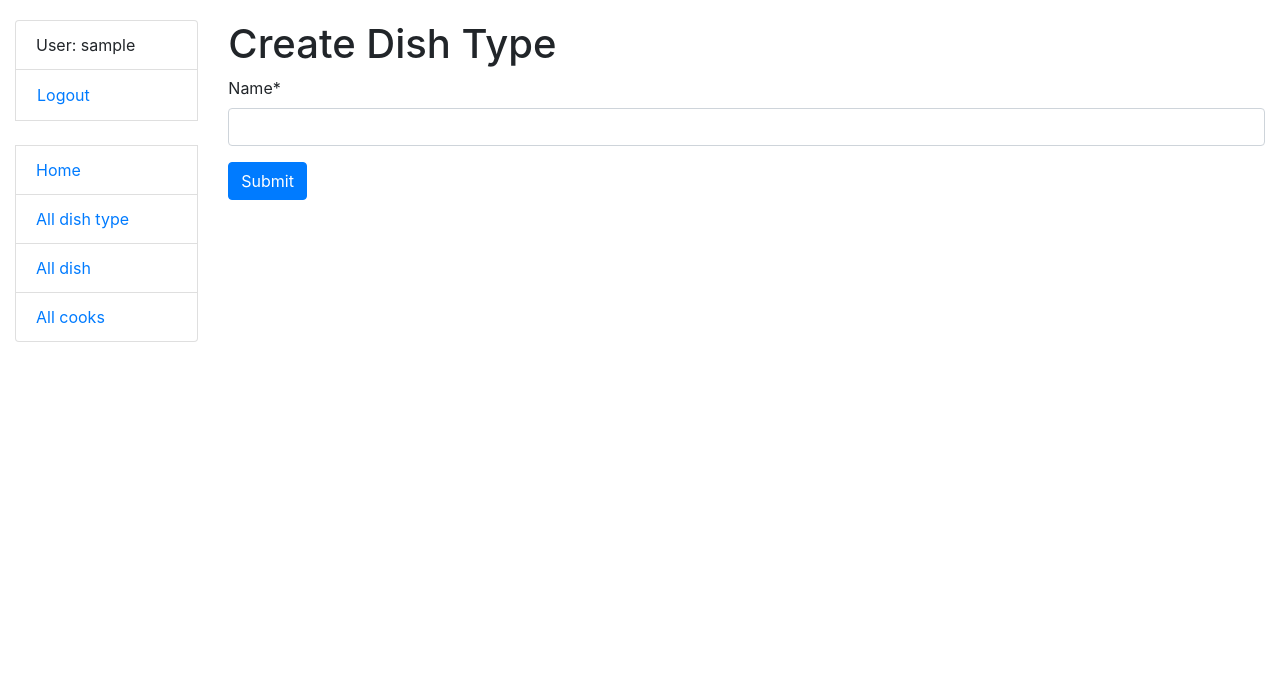
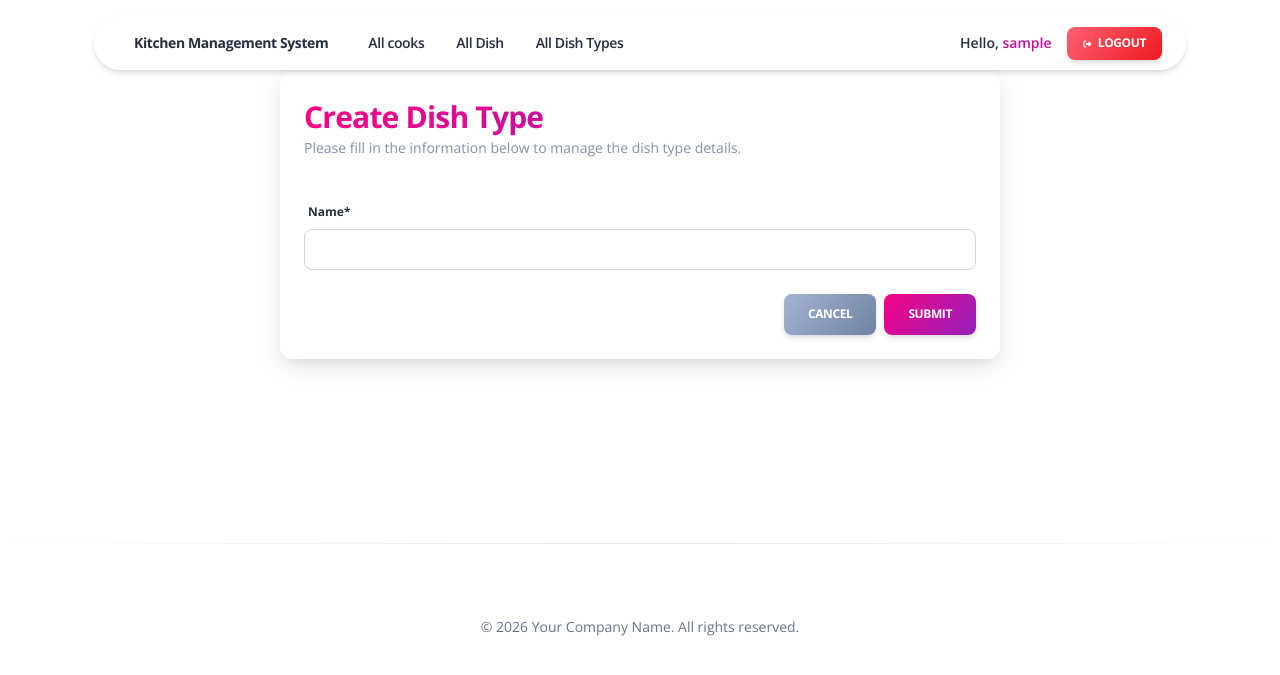
Before and after one commit to SerhiiAm/kitchen-management-system, a Django app: page /menu/dish-type/create/ in a window 1280 px wide. Shown: the top 675 px of the page. Run offline with Django 5.2, Linux system fonts and the light colour scheme; the visitor is signed in with stand-in values (Sample User, id 1); some libraries are stand-ins or nearby versions.

Commit message:
update page of dish_type_form.html and fix indents in dish_form.html

```diff
--- a/templates/kitchen/dish_type_form.html
+++ b/templates/kitchen/dish_type_form.html
@@ -1,12 +1,41 @@
-{% extends "base.html" %}
+{% extends "layouts/base-presentation.html" %}
 {% load crispy_forms_filters %}
 
+{% block title %}{{ object|yesno:"Update,Create" }} Dish Type{% endblock %}
+
 {% block content %}
-  <h1>{{ object|yesno:"Update,Create" }} Dish Type</h1>
-  <form action="" method="post" novalidate>
-    {% csrf_token %}
-    {{ form|crispy }}
+  <section class="py-5 m-4">
+    <div class="container">
+      <div class="row justify-content-center">
+        <div class="col-lg-8 col-12">
+          <div class="card shadow-lg border-radius-lg bg-white mb-4">
 
-    <input type="submit" value="Submit" class="btn btn-primary">
-  </form>
+            <div class="card-header bg-transparent pb-0 border-bottom-0">
+              <h3 class="font-weight-bolder text-gradient text-primary m-0">
+                {{ object|yesno:"Update,Create" }} Dish Type
+              </h3>
+              <p class="text-sm text-secondary">Please fill in the information below to manage the dish type
+                details.</p>
+            </div>
+
+            <div class="card-body">
+              <form action="" method="post" novalidate>
+                {% csrf_token %}
+
+                <div class="mb-4">
+                  {{ form|crispy }}
+                </div>
+
+                <div class="d-flex justify-content-end gap-2">
+                  <a href="{% url 'kitchen:dish-type-list' %}" class="btn bg-gradient-secondary mb-0">Cancel</a>
+                  <button type="submit" class="btn bg-gradient-primary mb-0">Submit</button>
+                </div>
+              </form>
+            </div>
+
+          </div>
+        </div>
+      </div>
+    </div>
+  </section>
 {% endblock %}
```
Also changed, not shown: templates/kitchen/dish_form.html (indentation only).
